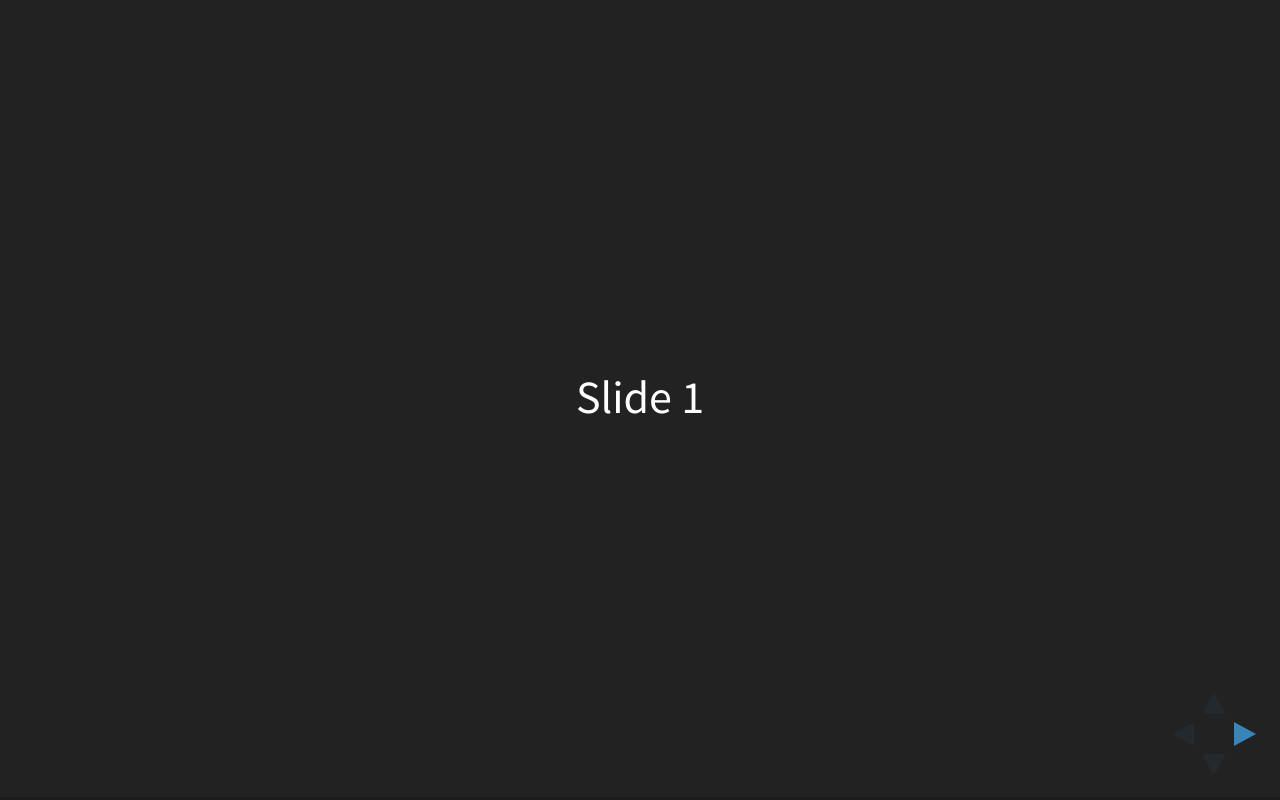
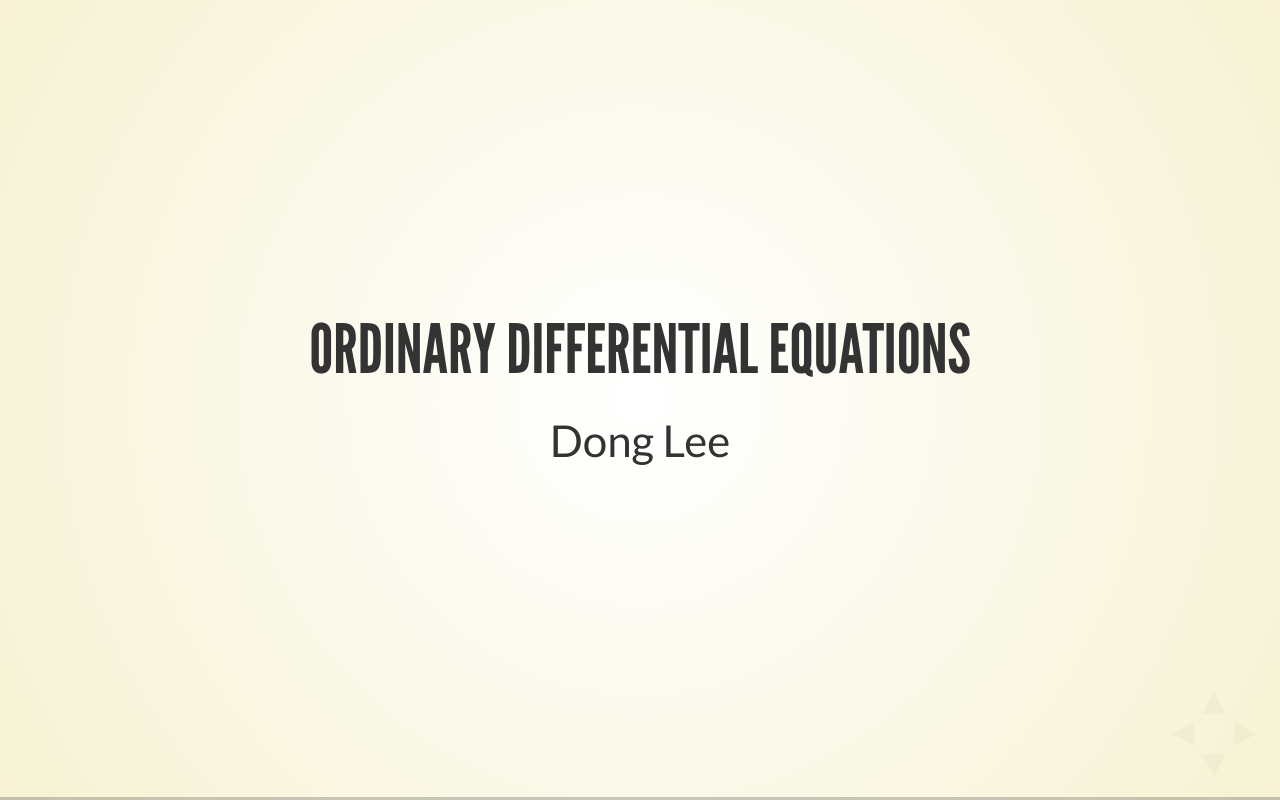
Before and after one commit to dongy7/ode, a website: page index.html in a window 1280 px wide. Drawn offline with nearby package versions, Linux system fonts and the light colour scheme; some packages are replaced by stand-ins of ours.

```diff
--- a/index.html
+++ b/index.html
@@ -7,7 +7,7 @@
 		<title>reveal.js</title>
 
 		<link rel="stylesheet" href="css/reveal.css">
-		<link rel="stylesheet" href="css/theme/black.css">
+		<link rel="stylesheet" href="css/theme/beige.css">
 
 		<!-- Theme used for syntax highlighting of code -->
 		<link rel="stylesheet" href="lib/css/zenburn.css">
@@ -24,8 +24,10 @@
 	<body>
 		<div class="reveal">
 			<div class="slides">
-				<section>Slide 1</section>
-				<section>Slide 2</section>
+				<section>
+					<h3>Ordinary Differential Equations</h3>
+					<p>Dong Lee</p>
+				</section>
 			</div>
 		</div>
 
@@ -42,7 +44,8 @@
 					{ src: 'plugin/markdown/marked.js' },
 					{ src: 'plugin/markdown/markdown.js' },
 					{ src: 'plugin/notes/notes.js', async: true },
-					{ src: 'plugin/highlight/highlight.js', async: true, callback: function() { hljs.initHighlightingOnLoad(); } }
+					{ src: 'plugin/highlight/highlight.js', async: true, callback: function() { hljs.initHighlightingOnLoad(); } },
+					{ src: 'plugin/math/math.js', async: true }
 				]
 			});
 		</script>
```
